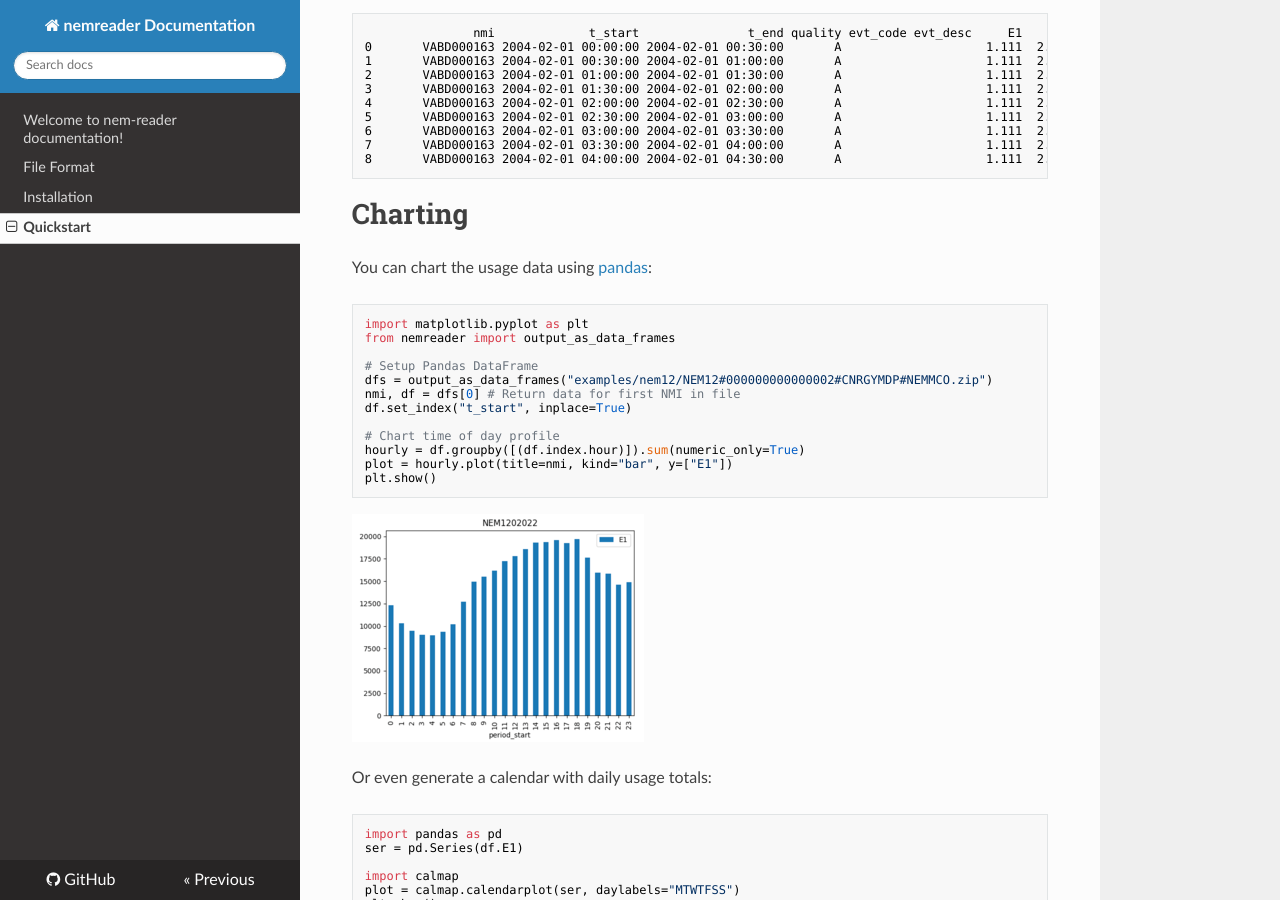
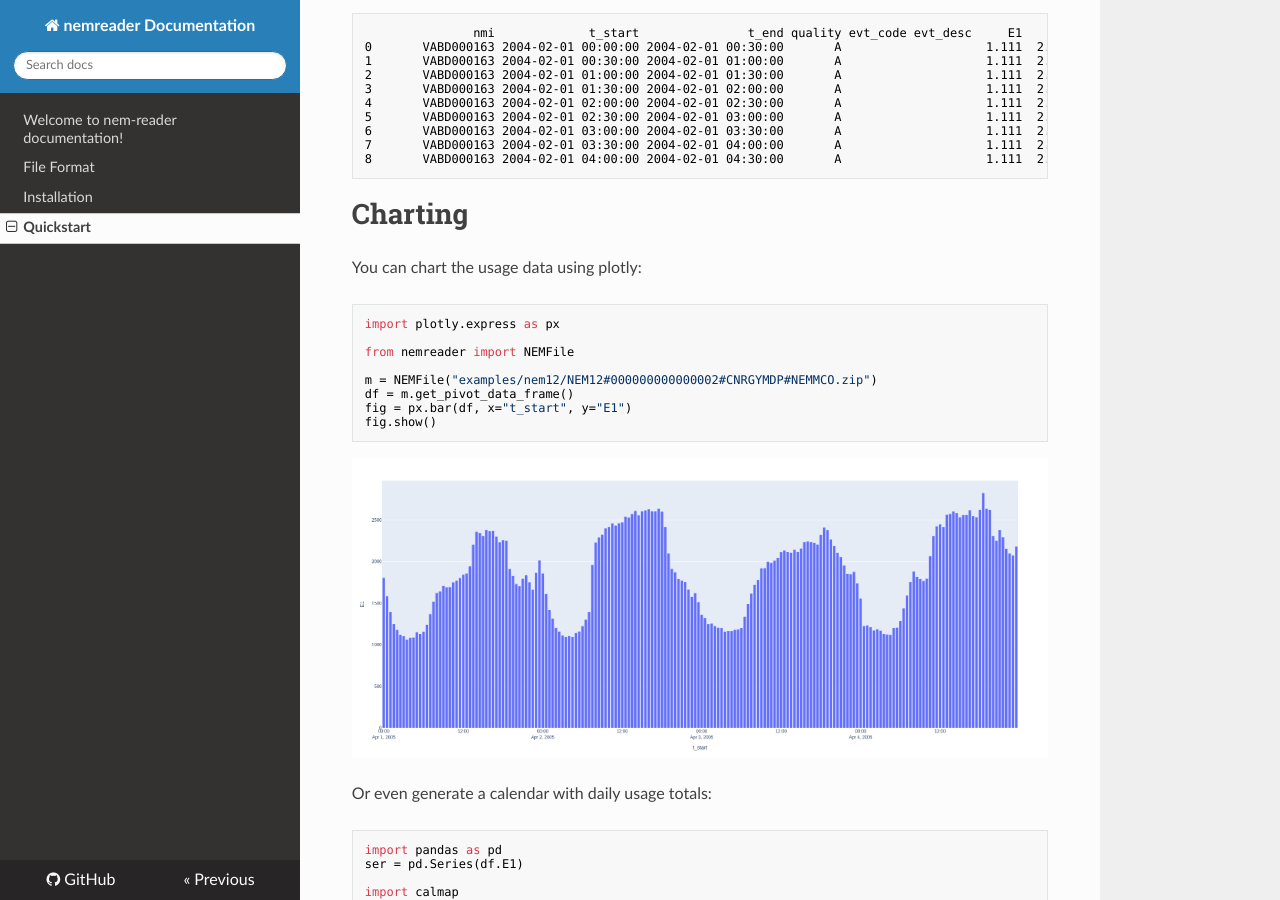
Before and after one commit to aguinane/nem-reader, an MkDocs documentation site: the page built from docs/quickstart.md, in a window 1280 px wide and 900 px high, scrolled down 1416 px. Built offline with MkDocs 1.6.1, drawn with Linux system fonts in a browser that asks for light colours; nearby versions of some CDN libraries.

Commit message:
Update chart example

````diff
--- a/docs/quickstart.md
+++ b/docs/quickstart.md
@@ -13,9 +13,9 @@ nemreader output-csv "examples/nem12/nem12#S01#INTEGM#NEMMCO.zip"
 Which outputs transposed values to a csv file for all channels:
 
 | t_start             | t_end               | quality | evt_code | evt_desc | Q1    | E1    |
-|---------------------|---------------------|----------------|------------|------------|-------|-------|
-| 2004-02-01 00:00:00 | 2004-02-01 00:30:00 | A              |            |            | 2.222 | 1.111 |
-| 2004-02-01 00:30:00 | 2004-02-01 01:00:00 | A              |            |            | 2.222 | 1.111 |
+| ------------------- | ------------------- | ------- | -------- | -------- | ----- | ----- |
+| 2004-02-01 00:00:00 | 2004-02-01 00:30:00 | A       |          |          | 2.222 | 1.111 |
+| 2004-02-01 00:30:00 | 2004-02-01 01:00:00 | A       |          |          | 2.222 | 1.111 |
 
 
 # Parsing Data
@@ -96,22 +96,17 @@ print(df)
 
 # Charting
 
-You can chart the usage data using
-[pandas](https://pip.pypa.io/en/stable/quickstart/):
+You can chart the usage data using plotly:
 
 ``` python
-import matplotlib.pyplot as plt
-from nemreader import output_as_data_frames
+import plotly.express as px
 
-# Setup Pandas DataFrame
-dfs = output_as_data_frames("examples/nem12/NEM12#000000000000002#CNRGYMDP#NEMMCO.zip")
-nmi, df = dfs[0] # Return data for first NMI in file
-df.set_index("t_start", inplace=True)
+from nemreader import NEMFile
 
-# Chart time of day profile
-hourly = df.groupby([(df.index.hour)]).sum(numeric_only=True)
-plot = hourly.plot(title=nmi, kind="bar", y=["E1"])
-plt.show()
+m = NEMFile("examples/nem12/NEM12#000000000000002#CNRGYMDP#NEMMCO.zip")
+df = m.get_pivot_data_frame()
+fig = px.bar(df, x="t_start", y="E1")
+fig.show()
 ```
 
 ![image](_static/img/plot_profile.png)
````
Also changed, not shown: docs/_static/img/plot_profile.png.
